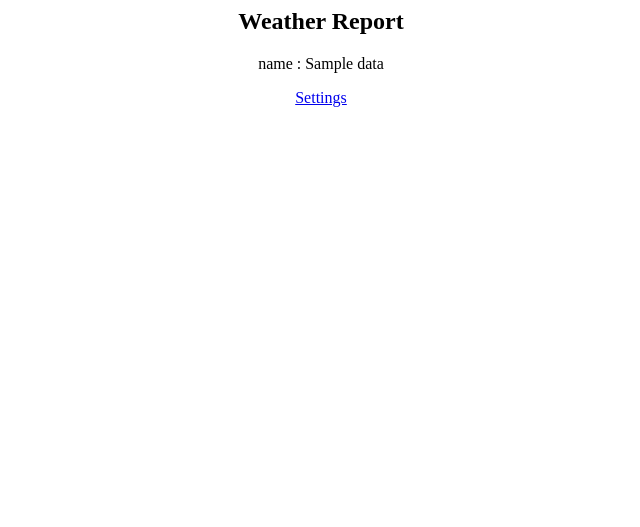
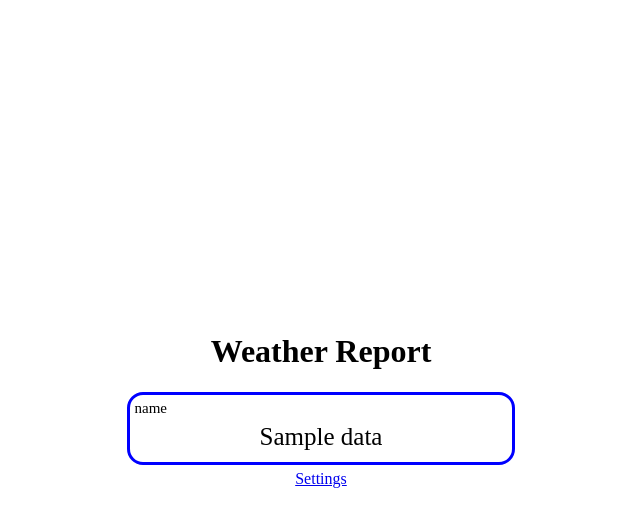
Before and after one commit to spectre900/Flask-Weather-Application, a Flask app: template templates/home.html in a window 1280 px wide. Shown: the top 527 px of the page, without its empty margins (319-959 px from the left). Run offline with Flask 2, Linux system fonts and the light colour scheme; the template is opened without the code that fills it: most values are stand-ins (such as "Sample title", 1, 10 or a date in 2020).

Commit message:
modified home page

```diff
--- a/config.py
+++ b/config.py
@@ -1,4 +1,3 @@
-
 API_KEY="77003f3bfaac297a7e26881e909ffe07"
-CITY="pune"
+CITY="mangaluru"
 URL="http://api.openweathermap.org/data/2.5/weather?q={CITY}&APPID={API_KEY}&units=metric"
--- a/templates/home.html
+++ b/templates/home.html
@@ -1,14 +1,50 @@
 <html>
+	<style>
+		.center_box{
+			top: 0;
+			left: 0;
+			right: 0;
+			bottom: 0;
+			margin: auto;
+			position: absolute;
+			text-align: center;
+			width: fit-content;
+			height: fit-content;
+		}
+		.card{
+			border-style: solid;
+			border-color: blue;
+			border-radius: 1em;
+			padding: 5px;
+			margin: 5px;
+		}
+		.card_header{
+			font-size: 15px;
+			text-align: start;
+		}
+		.card_body{
+			font-size: 25px;
+			text-align: center;
+			margin: 0.25em 5em;
+		}
+	</style>
 	<head>
 		<title>Weather Application</title>
 	</head>
 	<body>
-		<div style="text-align:center;">
-			<h2>Weather Report</h2>
+		<div class='center_box'>
+			<h1>Weather Report</h1>
 			{%for key in data.keys() %}
-				<p>{{ key }} : {{ data[key] }}</p>
+				<div class='card'>
+					<div class='card_header'>
+						{{ key }}
+					</div>
+					<div class='card_body'>
+						{{ data[key] }}
+					</div>
+				</div>
 			{% endfor %}
-			<a href="/settings">Settings</a>
+			<a href='/settings'>Settings</a>
 		</div>
 	</body>
 </html>
--- a/weather.py
+++ b/weather.py
@@ -27,11 +27,6 @@ def home():
         data=getData()
         return render_template('home.html',data=data)
 
-@app.route('/<city>')
-def homeCity(city):
-	data=getData(city)
-	return render_template('home.html',data=data)
-
 @app.route('/settings/')
 def settings():
 	return render_template('settings.html')
```
